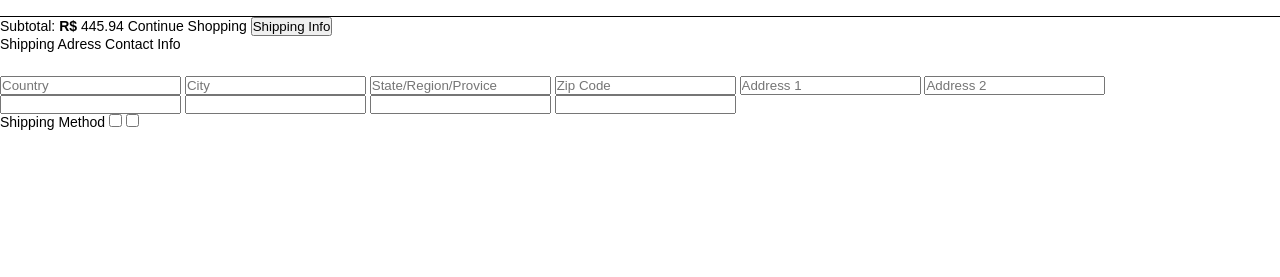
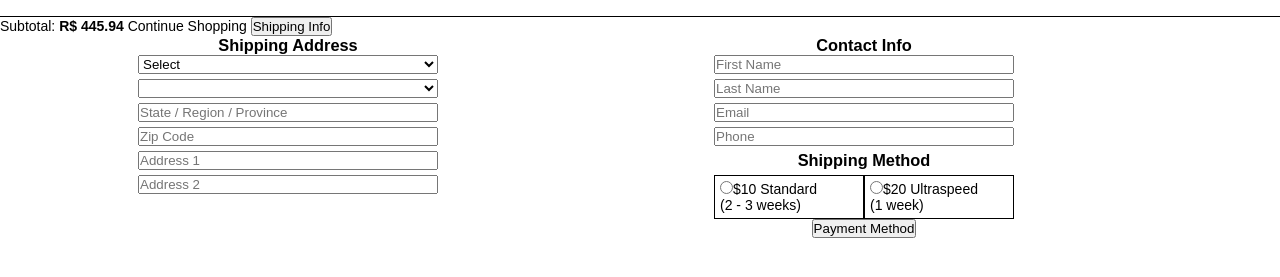
Before and after one commit to AndreaGnecco/JavaScript_DOM, a plain HTML site: page index.html in a window 1280 px wide. Shown: the part 303-580 px from the top of the page. Drawn offline with Linux system fonts and the light colour scheme.

Commit message:
Atuaização

```diff
--- a/css/estilo.css
+++ b/css/estilo.css
@@ -1,3 +1,4 @@
+
 *{
     margin: 0;
     padding: 0;
@@ -59,11 +60,50 @@ html, body{
     display: block;
 }
 
-.shipping__info {
+.product__subtotal{
     width: 100%;
-    height: 40px;
+    height: 80px;
+    text-align: right;
 }
 
-.shipping__info--modify {
+.linha{
+    width: 90%;
+    display: flex;
+    flex-direction: row;
+    justify-content: space-around;
+}
+
+.esquerda{
+    float: left;
+    display: flex;
+    flex-direction: column;
+    align-items: center
+}
+
+.direita{
+    float: right;
+    display: flex;
+    flex-direction: column;
+    align-items: center
+}
+
+
+.inputs{
+    width: 300px;
+    margin-bottom: 5px;
+}
+
+.container{
+    width: 100%;
+    display: flex;
+    flex-direction: row;
+    justify-content: space-between;
+}
+
+.shipping{
     width: 50%;
+    height: auto;
+    padding: 5px;
+    margin-top: 5px;
+    border: 1px solid black
 }
--- a/index.html
+++ b/index.html
@@ -26,44 +26,67 @@
                 <span class="title__cart">Total</span>
             </div>
 
-            <div id="products">
-
-            </div>
+            <div id="products"></div>
 
             <div>
-                <span id="total-geral"> Subtotal: R$523</span>
-                <span>
-                    <i></i> Continue Shopping</span>
+                Subtotal: <strong>R$ <span id="total-geral"></span></strong>
+                <span><i></i> Continue Shopping</span>
                 <button type="submit">Shipping Info</button>
             </div>
             <div class="clear"></div>
         </section>
         <section>
-            <div class="shipping__info">
-                <span class="shipping__info--modify">Shipping Adress</span>
-                <span class="shipping__info--modify">Contact Info</span>
-            </div>
-            <div>
-                <div>
-                    <input type="" placeholder="Country">
-                    <input type="" placeholder="City">
-                    <input type="text" placeholder="State/Region/Provice">
-                    <input type="text" placeholder="Zip Code">
-                    <input type="text" placeholder="Address 1">
-                    <input type="text" placeholder="Address 2">
+            <div class="linha">
+                <div class="esquerda">
+                    <h3>Shipping Address</h3>
+                    <form action="">
+                        <select class="inputs" name="input_country" id="selection_country">
+        <option value="0">Select</option>
+        <option value="1">Brasil</option>
+        <option value="2">USA</option>
+    </select>
+                        <br>
+                        <select class="inputs" name="input_city" id="selection_city">
+        <option value="0"></option>
+    </select>
+                        <br>
+                        <input class="inputs" type="text" name="state" id="state" placeholder="State / Region / Province">
+                        <br>
+                        <input class="inputs" type="text" name="zip" id="zip" placeholder="Zip Code">
+                        <br>
+                        <input class="inputs" type="text" name="ad1" id="ad1" placeholder="Address 1">
+                        <br>
+                        <input class="inputs" type="text" name="ad2" id="ad2" placeholder="Address 2">
+
                 </div>
-                <div>
-                    <input type="text">
-                    <input type="text">
-                    <input type="text">
-                    <input type="text">
-                    <div>
-                        <span>Shipping Method</span>
-                        <input type="checkbox">
-                        <input type="checkbox">
+                <div class="direita">
+                    <h3>Contact Info</h3>
+
+                    <input class="inputs" type="text" name="name" id="name" placeholder="First Name">
+                    <input class="inputs" type="text" name="lastname" id="lastname" placeholder="Last Name">
+                    <input class="inputs" type="email" name="email" id="email" placeholder="Email">
+                    <input class="inputs" type="tel" name="phone" id="phone" placeholder="Phone">
+
+                    <div class="clear"></div>
+
+                    <h3>Shipping Method</h3>
+                    <div class="container">
+
+
+                        <div class="shipping">
+                            <input type="radio" name="s_input" id="s_input">$10 Standard
+                            <br>
+                            <span>(2 - 3 weeks)</span>
+                        </div>
+                        <div class="shipping">
+                            <input type="radio" name="u_input" id="u_input">$20 Ultraspeed
+                            <br>
+                            <span>(1 week)</span>
+                        </div>
                     </div>
+                    <button type="submit">Payment Method</button>
+                    </form>
                 </div>
-
             </div>
         </section>
     </main>
--- a/js/carrinho.js
+++ b/js/carrinho.js
@@ -1,5 +1,3 @@
-
-//dados reais viriam do back end (banco de dados)
 var produtos = [
     {//0
         codigo : 50,
@@ -53,46 +51,46 @@ var produtos = [
 function listarProdutos(){
  //Gerar o template através do array de objetos
     var template = "";
-    var total  = 0;
+    var totalGeral = 0;
 
     for(var i = 0; i < produtos.length; i++){
-        var subtotal = (produtos[i].qtd * produtos[i].preco);
-        total += subtotal;
 
-        console.log( produtos[i] );
+        var totalProduto = produtos[i].qtd * produtos[i].preco;
+        totalGeral += totalProduto;
+
         template += '<div class="product">';
         template +=     '<i class="fa fa-times-circle"></i>';
         template +=     '<img src="' +produtos[i].imagem.src+ '" alt="t-shirt" class="product__img">';
         template +=     '<span id="p1" class="product__name">'+produtos[i].descricao+'</span>';
         template +=     '<span id="c1" class="product__color">'+produtos[i].cor+'</span>';
         template +=     '<span id="s1" class="product__size"></span>';
-        template +=     '<span id="v1" class="product__value"><strong>R$ </strong>'+produtos[i].preco+'</span>*<input type="number"  value="'+produtos[i].qtd+'" name="" id=""> = <span> <strong>R$ </strong>'+subtotal+'</span>';
+        template +=     '<span id="v1" class="product__value"><strong>R$ </strong>'+produtos[i].preco+'</span>*<input type="number" onchange="atualizarQuantidade(this.id, this.value)" value="'+produtos[i].qtd+'" name="" id="'+produtos[i].codigo+'"> = <span id="total-'+produtos[i].codigo+'"> <strong>R$ </strong>'+totalProduto+'</span>';
         template += '</div>';
     }
-    console.log(total);
+
     document.getElementById("products").innerHTML = template;
-    document.getElementById("total-geral").innerHTML = "Subtotal: <strong>R$ </strong>" + total;
-
-
+    document.getElementById("total-geral").innerHTML = totalGeral;
+    //  R$523
 }
 
-function validaSexo(_id){
-    alert(_id);
+function atualizarQuantidade(_codigo, _qtd){
+
+    for (var index = 0; index < produtos.length; index++) {
+
+        if( produtos[index].codigo == _codigo ){
+            //atualizar a quantidade
+            produtos[index].qtd = _qtd;
+
+            //atualizar o total do produto
+            var totalProduto = produtos[index].qtd * produtos[index].preco;
+            var codProd = 'total-' + produtos[index].codigo;
+
+            document.getElementById(codProd).innerHTML = "<strong>R$ </strong>"+totalProduto.toFixed(2);
+            //atualizar o total geral
+            console.log(document.getElementById('total-geral').innerHTML);
+            // document.getElementById(codProd).innerHTML = "DSDSDS";
+            break;
+        }
+
+    }
 }
-
-
-
-
-
-
-
-
-
-
-
-
-
-
-/* function validaSexo(_id){
-    alert(_id);
-} */
```
Also changed, not shown: js/form.js (added, +29 -0 lines).
